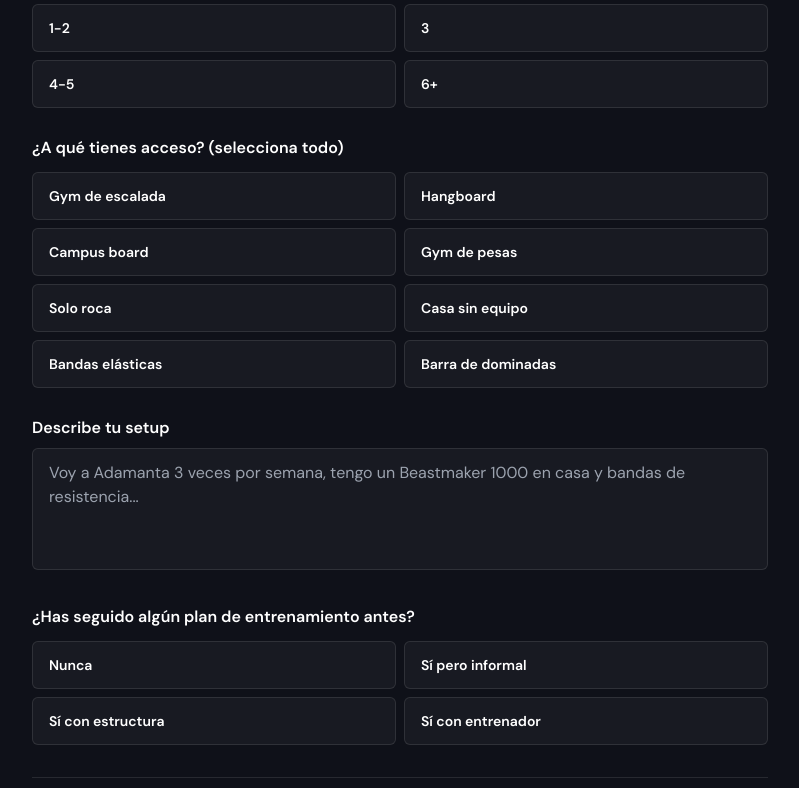
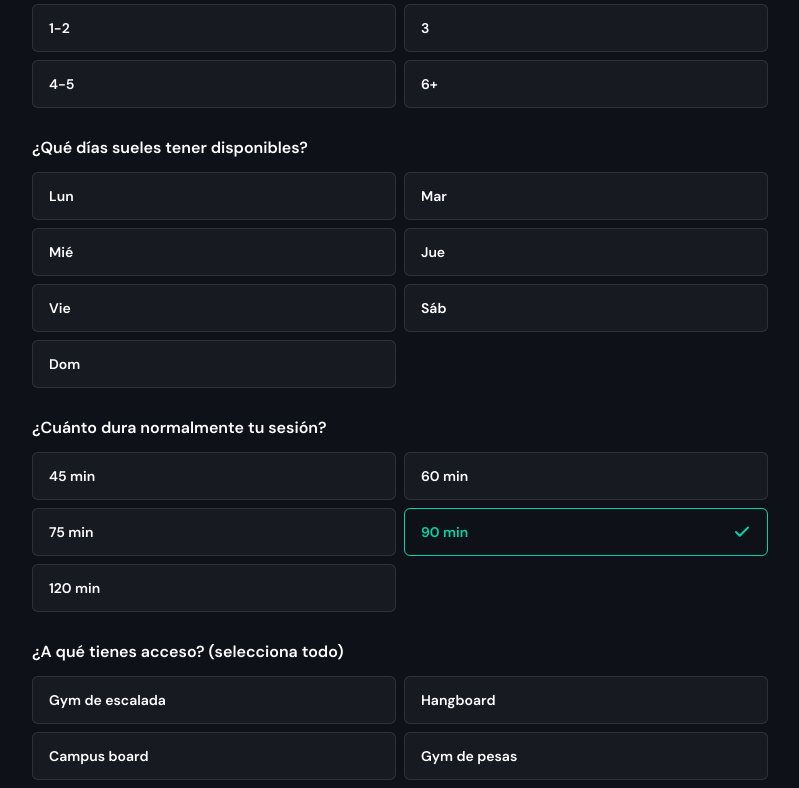
Before and after one commit to Giuliana-cyber/bliclimb, a Next.js app: page /onboarding in a window 1280 px wide. Shown: the part 3300-4088 px from the top of the page, without its empty margins (240-1039 px from the left). Built offline with nearby package versions, Linux system fonts and the light colour scheme.

Commit message:
feat: expand user profile for training plans

```diff
--- a/app/onboarding/page.tsx
+++ b/app/onboarding/page.tsx
@@ -33,6 +33,8 @@ type OnboardingForm = {
   sleep: string;
   energy: string;
   daysPerWeek: number;
+  availableDays: string[];
+  sessionDuration: number;
   equipment: string[];
   equipmentNotes: string;
   previousTraining: string;
@@ -65,6 +67,8 @@ const initialForm: OnboardingForm = {
   sleep: '',
   energy: '',
   daysPerWeek: 0,
+  availableDays: [],
+  sessionDuration: 90,
   equipment: [],
   equipmentNotes: '',
   previousTraining: '',
@@ -153,6 +157,24 @@ const daysOptions = [
   { label: '3', value: 3 },
   { label: '4-5', value: 5 },
   { label: '6+', value: 6 }
+];
+
+const availableDayOptions: Option[] = [
+  { label: 'Lun', value: 'monday' },
+  { label: 'Mar', value: 'tuesday' },
+  { label: 'Mié', value: 'wednesday' },
+  { label: 'Jue', value: 'thursday' },
+  { label: 'Vie', value: 'friday' },
+  { label: 'Sáb', value: 'saturday' },
+  { label: 'Dom', value: 'sunday' }
+];
+
+const sessionDurationOptions = [
+  { label: '45 min', value: 45 },
+  { label: '60 min', value: 60 },
+  { label: '75 min', value: 75 },
+  { label: '90 min', value: 90 },
+  { label: '120 min', value: 120 }
 ];
 
 const equipmentOptions: Option[] = [
@@ -333,7 +355,13 @@ export default function OnboardingPage() {
       Boolean(form.climbingTime && form.disciplines.length && form.level && form.setting),
       Boolean(form.age && form.sex),
       Boolean(form.injuries.length && form.warmup && form.sleep && form.energy),
-      Boolean(form.daysPerWeek && form.equipment.length && form.previousTraining),
+      Boolean(
+        form.daysPerWeek &&
+          form.availableDays.length &&
+          form.sessionDuration &&
+          form.equipment.length &&
+          form.previousTraining
+      ),
       Boolean((form.goals.length || form.goalDescription.trim()) && form.durationChoice),
       true
     ].filter(Boolean).length;
@@ -371,13 +399,20 @@ export default function OnboardingPage() {
       sleep: form.sleep,
       energy: form.energy,
       daysPerWeek: form.daysPerWeek,
+      availableDays: form.availableDays,
+      sessionDuration: form.sessionDuration,
       equipment: form.equipment,
       equipmentNotes: form.equipmentNotes.trim(),
       previousTraining: form.previousTraining,
+      trainingHistory: form.previousTraining,
       goal: goals[0],
       goals,
       goalDescription: form.goalDescription.trim(),
       project: form.project.trim(),
+      projectDescription: form.project.trim(),
+      sleepQuality: form.sleep,
+      energyLevel: form.energy,
+      injuryDescription: form.injuryNotes.trim(),
       planDuration: durationWeeks,
       createdAt: now,
       updatedAt: now
@@ -658,6 +693,43 @@ export default function OnboardingPage() {
               </OptionGrid>
             </FieldGroup>
 
+            <FieldGroup title="¿Qué días sueles tener disponibles?">
+              <OptionGrid>
+                {availableDayOptions.map((option) => (
+                  <OptionButton
+                    key={option.value}
+                    active={form.availableDays.includes(option.value)}
+                    onClick={() =>
+                      setForm((current) => ({
+                        ...current,
+                        availableDays: current.availableDays.includes(option.value)
+                          ? current.availableDays.filter((item) => item !== option.value)
+                          : [...current.availableDays, option.value]
+                      }))
+                    }
+                  >
+                    {option.label}
+                  </OptionButton>
+                ))}
+              </OptionGrid>
+            </FieldGroup>
+
+            <FieldGroup title="¿Cuánto dura normalmente tu sesión?">
+              <OptionGrid>
+                {sessionDurationOptions.map((option) => (
+                  <OptionButton
+                    key={option.value}
+                    active={form.sessionDuration === option.value}
+                    onClick={() =>
+                      setForm((current) => ({ ...current, sessionDuration: option.value }))
+                    }
+                  >
+                    {option.label}
+                  </OptionButton>
+                ))}
+              </OptionGrid>
+            </FieldGroup>
+
             <FieldGroup title="¿A qué tienes acceso? (selecciona todo)">
               <OptionGrid>
                 {equipmentOptions.map((option) => (
@@ -789,7 +861,15 @@ export default function OnboardingPage() {
                   label="Objetivo"
                   value={getGoalSummary(form.goals, form.goalDescription)}
                 />
-                <SummaryRow label="Días" value={daysLabel ? `${daysLabel}/semana` : 'Pendiente'} />
+                <SummaryRow
+                  label="Días"
+                  value={
+                    daysLabel
+                      ? `${daysLabel}/semana · ${getLabels(availableDayOptions, form.availableDays)}`
+                      : 'Pendiente'
+                  }
+                />
+                <SummaryRow label="Duración sesión" value={`${form.sessionDuration} min`} />
                 <SummaryRow label="Equipo" value={getLabels(equipmentOptions, form.equipment)} />
                 <SummaryRow label="Lesión" value={getLabels(injuryOptions, form.injuries)} />
                 <SummaryRow label="Duración" value={durationLabel} />
--- a/components/ProfileEditor.tsx
+++ b/components/ProfileEditor.tsx
@@ -103,6 +103,24 @@ const daysOptions = [
   { label: '6+', value: 6 }
 ];
 
+const availableDayOptions: Option[] = [
+  { label: 'Lun', value: 'monday' },
+  { label: 'Mar', value: 'tuesday' },
+  { label: 'Mié', value: 'wednesday' },
+  { label: 'Jue', value: 'thursday' },
+  { label: 'Vie', value: 'friday' },
+  { label: 'Sáb', value: 'saturday' },
+  { label: 'Dom', value: 'sunday' }
+];
+
+const sessionDurationOptions = [
+  { label: '45 min', value: 45 },
+  { label: '60 min', value: 60 },
+  { label: '75 min', value: 75 },
+  { label: '90 min', value: 90 },
+  { label: '120 min', value: 120 }
+];
+
 const equipmentOptions: Option[] = [
   { label: 'Gym de escalada', value: 'gym' },
   { label: 'Hangboard', value: 'hangboard' },
@@ -186,6 +204,8 @@ export function ProfileEditor() {
       initialProfile.goalDescription !== profile.goalDescription ||
       initialProfile.project !== profile.project ||
       initialProfile.daysPerWeek !== profile.daysPerWeek ||
+      initialProfile.availableDays.join(',') !== profile.availableDays.join(',') ||
+      initialProfile.sessionDuration !== profile.sessionDuration ||
       initialProfile.planDuration !== profile.planDuration ||
       initialProfile.injuryNotes !== profile.injuryNotes ||
       initialProfile.injuries.join(',') !== profile.injuries.join(',') ||
@@ -222,6 +242,11 @@ export function ProfileEditor() {
 
     const nextProfile = {
       ...profile,
+      projectDescription: profile.project.trim(),
+      sleepQuality: profile.sleep,
+      energyLevel: profile.energy,
+      injuryDescription: profile.injuryNotes.trim(),
+      trainingHistory: profile.previousTraining,
       updatedAt: new Date().toISOString()
     };
 
@@ -488,6 +513,37 @@ export function ProfileEditor() {
             ))}
           </OptionGrid>
         </FieldGroup>
+        <FieldGroup title="Días disponibles">
+          <OptionGrid>
+            {availableDayOptions.map((option) => (
+              <OptionButton
+                key={option.value}
+                active={profile.availableDays.includes(option.value)}
+                onClick={() =>
+                  updateProfileField(
+                    'availableDays',
+                    toggleValue(profile.availableDays, option.value)
+                  )
+                }
+              >
+                {option.label}
+              </OptionButton>
+            ))}
+          </OptionGrid>
+        </FieldGroup>
+        <FieldGroup title="Duración por sesión">
+          <OptionGrid>
+            {sessionDurationOptions.map((option) => (
+              <OptionButton
+                key={option.value}
+                active={profile.sessionDuration === option.value}
+                onClick={() => updateProfileField('sessionDuration', option.value)}
+              >
+                {option.label}
+              </OptionButton>
+            ))}
+          </OptionGrid>
+        </FieldGroup>
         <FieldGroup title="Equipo disponible">
           <OptionGrid>
             {equipmentOptions.map((option) => (
--- a/lib/profile.ts
+++ b/lib/profile.ts
@@ -28,6 +28,13 @@ export interface UserProfile {
   goals: string[]; // ['grade', 'technique', 'other']
   goalDescription: string;
   project: string; // "La Catrina 5.12a en El Salto"
+  projectDescription: string;
+  sessionDuration: number; // minutes available per training session
+  availableDays: string[]; // ['monday', 'wednesday', ...]
+  sleepQuality: string;
+  energyLevel: string;
+  injuryDescription: string;
+  trainingHistory: string;
   planDuration: number; // 4 | 8 | 12
   createdAt: string;
   updatedAt: string;
@@ -40,12 +47,31 @@ function normalizeProfile(profile: UserProfile | null) {
 
   const legacyGoal = typeof profile.goal === 'string' ? profile.goal : '';
   const goals = Array.isArray(profile.goals) && profile.goals.length ? profile.goals : legacyGoal ? [legacyGoal] : [];
+  const project = typeof profile.project === 'string' ? profile.project : '';
+  const injuryNotes = typeof profile.injuryNotes === 'string' ? profile.injuryNotes : '';
+  const sleep = typeof profile.sleep === 'string' ? profile.sleep : '';
+  const energy = typeof profile.energy === 'string' ? profile.energy : '';
+  const previousTraining =
+    typeof profile.previousTraining === 'string' ? profile.previousTraining : '';
 
   return {
     ...profile,
     goal: legacyGoal || goals[0] || 'other',
     goals,
-    goalDescription: typeof profile.goalDescription === 'string' ? profile.goalDescription : ''
+    goalDescription: typeof profile.goalDescription === 'string' ? profile.goalDescription : '',
+    project,
+    projectDescription: project,
+    sessionDuration:
+      typeof profile.sessionDuration === 'number' && profile.sessionDuration > 0
+        ? profile.sessionDuration
+        : 90,
+    availableDays: Array.isArray(profile.availableDays) ? profile.availableDays : [],
+    sleepQuality: sleep,
+    energyLevel: energy,
+    injuryNotes,
+    injuryDescription: injuryNotes,
+    previousTraining,
+    trainingHistory: previousTraining
   };
 }
 
--- a/lib/prompts/plan-generator.ts
+++ b/lib/prompts/plan-generator.ts
@@ -32,7 +32,7 @@ function getGoalSummary(profile: UserProfile) {
   const selectedGoals = goals.map((goal) => goalLabels[goal] ?? goal).join(', ');
   const details =
     typeof profile.goalDescription === 'string' ? profile.goalDescription.trim() : '';
-  const project = profile.project.trim();
+  const project = (profile.projectDescription || profile.project).trim();
 
   return [
     selectedGoals ? `Objetivos seleccionados: ${selectedGoals}` : null,
@@ -115,6 +115,14 @@ ${getAvailableEquipment(profile) || 'Sin equipo declarado'}
 OBJETIVOS DEL USUARIO:
 ${getGoalSummary(profile) || 'Sin objetivo declarado'}
 
+DISPONIBILIDAD Y RECUPERACIÓN:
+- Días disponibles: ${profile.availableDays.length ? profile.availableDays.join(', ') : 'no especificado'}
+- Duración por sesión: ${profile.sessionDuration} minutos
+- Calidad de sueño: ${profile.sleepQuality || profile.sleep || 'no especificado'}
+- Energía: ${profile.energyLevel || profile.energy || 'no especificado'}
+- Historial de entrenamiento: ${profile.trainingHistory || profile.previousTraining || 'no especificado'}
+- Lesión o molestia descrita: ${profile.injuryDescription || profile.injuryNotes || 'ninguna descrita'}
+
 RESTRICCIONES ESTRICTAS DE EQUIPO:
 ${getEquipmentRestrictions(profile)}
 
@@ -144,6 +152,9 @@ REQUISITOS DE JSON:
 - Todas las sesiones deben iniciar con completed: false y checkIn: null.
 - startDate y createdAt deben estar en formato ISO.
 - Incluye sesiones por semana de acuerdo con daysPerWeek: ${profile.daysPerWeek}.
+- Ajusta estimatedMinutes y volumen para que cada sesión quepa en sessionDuration:
+  ${profile.sessionDuration} minutos.
+- Distribuye sesiones dando prioridad a availableDays cuando estén definidos.
 
 PERFIL DEL USUARIO:
 ${JSON.stringify(profile, null, 2)}`;
```
